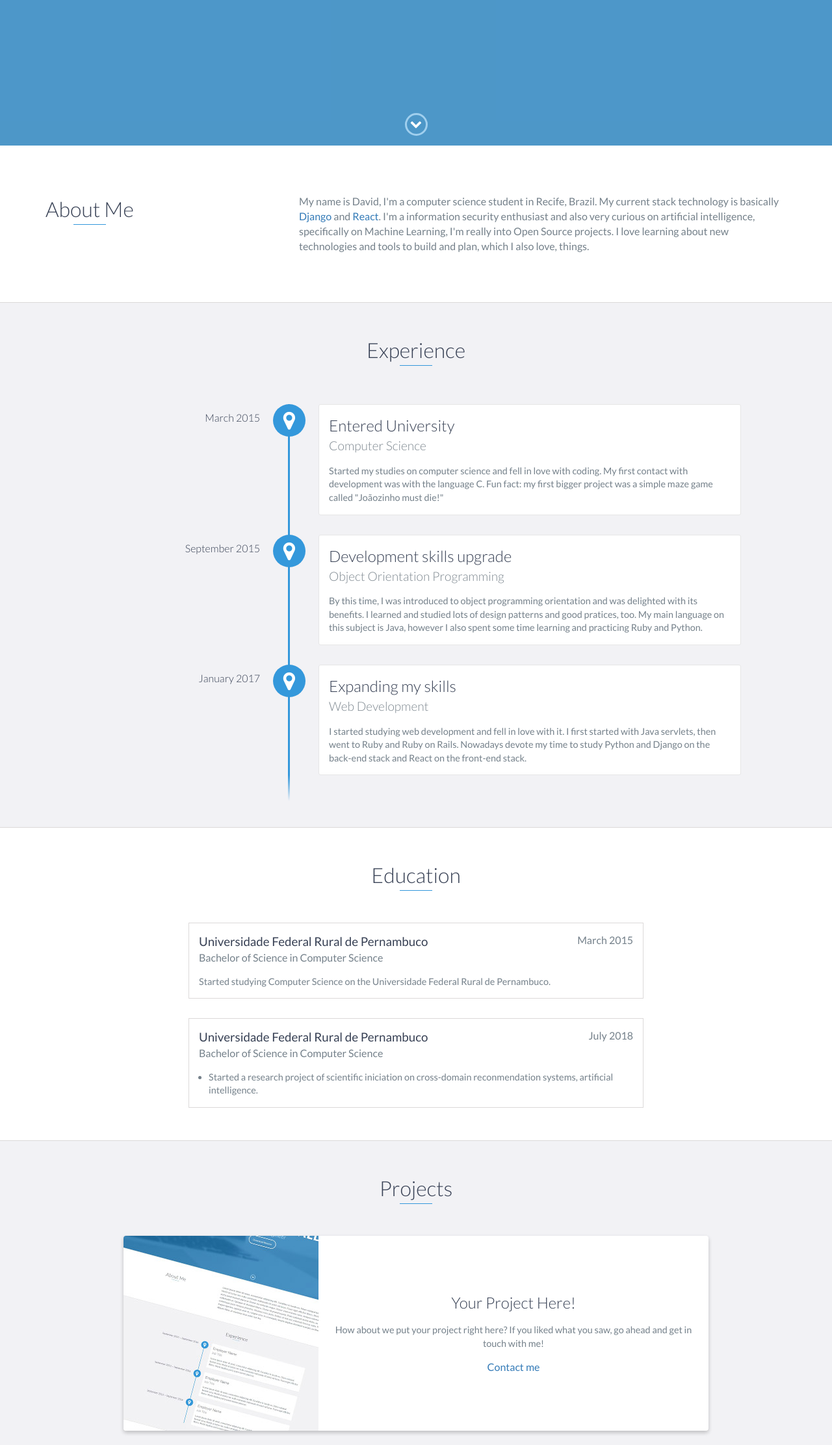
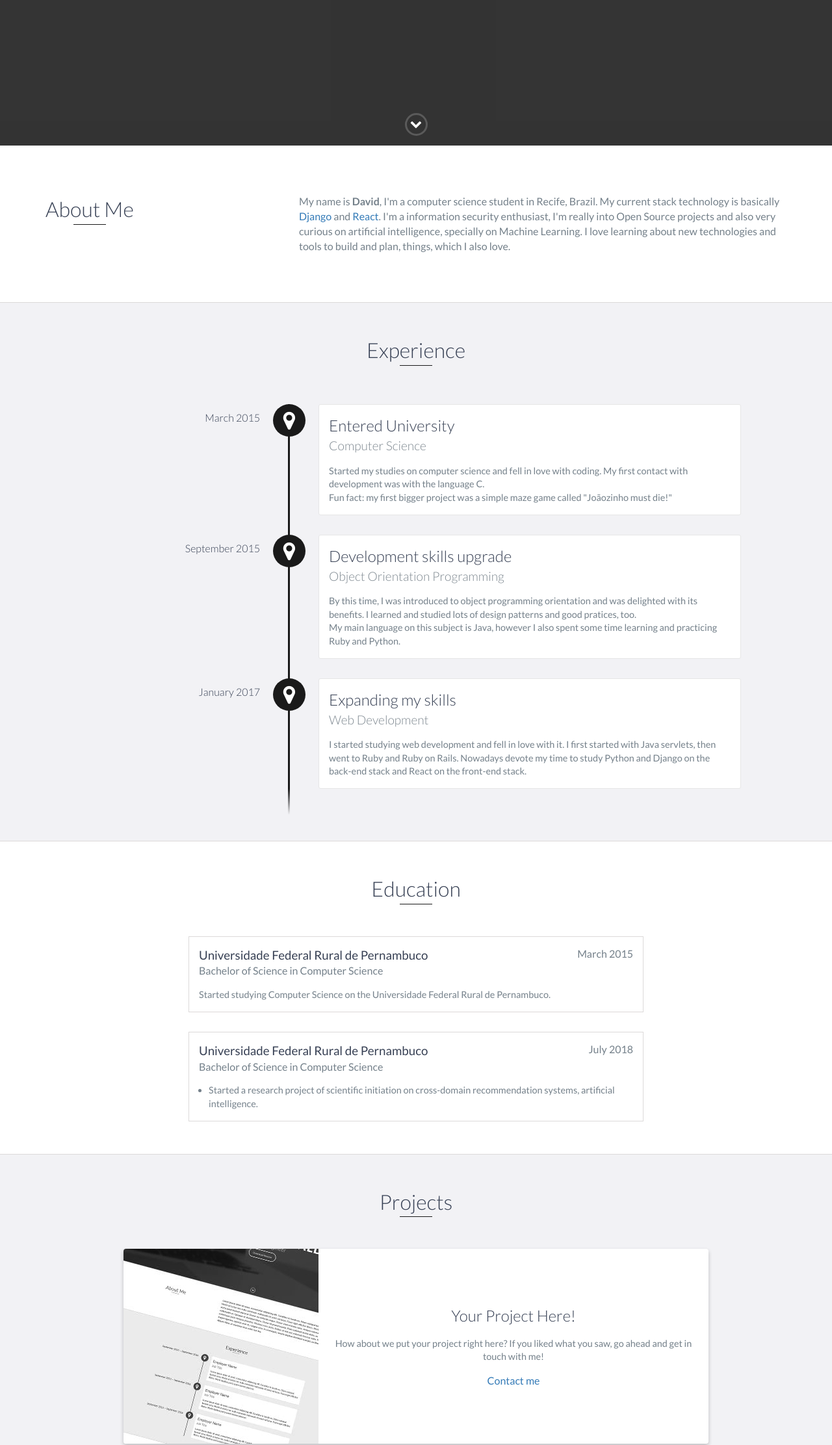
Before and after one commit to DavidPierre21/DavidPierre21.github.io, a website: page index.html in a window 1280 px wide. Shown: the part 576-2800 px from the top of the page at 65% size. Drawn offline with nearby package versions, Linux system fonts and the light colour scheme.

Commit message:
Color change and text fixes

```diff
--- a/index.html
+++ b/index.html
@@ -92,10 +92,11 @@
                 </div>
                 <div class="col-md-8">
                     <p>
-                        My name is David, I'm a computer science student in Recife, Brazil.
-                        My current stack technology is basically <a href="https://www.djangoproject.com/" target="_blank">Django</a> and <a href="https://reactjs.org/" target="_blank">React</a>.
-                        I'm a information security enthusiast and also very curious on artificial intelligence, specifically on Machine Learning, I'm really into Open Source projects.
-                        I love learning about new technologies and tools to build and plan, which I also love, things.
+                        My name is <strong>David</strong>, I'm a computer science student in Recife, Brazil.
+                        My current stack technology is basically
+                        <a href="https://www.djangoproject.com/" target="_blank">Django</a> and <a href="https://reactjs.org/" target="_blank">React</a>.
+                        I'm a information security enthusiast, I'm really into Open Source projects and also very curious on artificial intelligence, specially on Machine Learning.
+                        I love learning about new technologies and tools to build and plan, things, which I also love.
                     </p>
                 </div>
             </div>
@@ -110,7 +111,7 @@
                 <h3>Entered University</h3>
                 <h4>Computer Science</h4>
                 <p>
-                    Started my studies on computer science and fell in love with coding. My first contact with development was with the language C.
+                    Started my studies on computer science and fell in love with coding. My first contact with development was with the language C.<br>
                     Fun fact: my first bigger project was a simple maze game called "Joãozinho must die!"
                 </p>
             </div>
@@ -120,7 +121,8 @@
                 <h4>Object Orientation Programming</h4>
                 <p>
                     By this time, I was introduced to object programming orientation and was delighted with its benefits.
-                    I learned and studied lots of design patterns and good pratices, too. My main language on this subject is Java,
+                    I learned and studied lots of design patterns and good pratices, too. <br>
+                    My main language on this subject is Java,
                     however I also spent some time learning and practicing Ruby and Python.
                 </p>
             </div>
@@ -156,7 +158,7 @@
             <h4>Bachelor of Science in Computer Science</h4>
             <ul>
                 <li>
-                    Started a research project of scientific iniciation on cross-domain reconmendation systems, artificial intelligence.
+                    Started a research project of scientific initiation on cross-domain recommendation systems, artificial intelligence.
                 </li>
             </ul>
         </div>
@@ -170,7 +172,7 @@
             <div class="row">
                 <div class="project shadow-large">
                     <div class="project-image">
-                        <img src="images/project.jpg" />
+                        <img src="images/gray-project.jpg" />
                     </div>
                     <!-- End .project-image -->
                     <div class="project-info">
@@ -186,7 +188,7 @@
 
                 <div class="project shadow-large">
                     <div class="project-image">
-                        <img src="images/project.jpg" />
+                        <img src="images/gray-project.jpg" />
                     </div>
                     <!-- End .project-image -->
                     <div class="project-info">
--- a/scss/styles.scss
+++ b/scss/styles.scss
@@ -27,7 +27,8 @@
 */
 
 // Define base and accent colors
-$base-color: #3498db;
+// $base-color: #3498db;
+$base-color: #1a1a1a;
 $base-color-hover: darken($base-color, 10%);
 
 // Define background colors
@@ -521,7 +522,8 @@ footer {
     }
 
     .social:hover {
-        color: #474747;
+        // color: #474747;
+        color: #a1a1a1;
     }
 
     h1, h2 {
@@ -538,7 +540,7 @@ footer {
     }
 
     h2 {
-        color: lighten($base-color, 25%);
+        color: lighten($base-color, 35%);
         font-weight: 500;
         font-size: 2.25em;
         margin-bottom: 15px;
```
Also changed, not shown: LICENSE.md, css/styles.css, images/gray-project.jpg (added).
